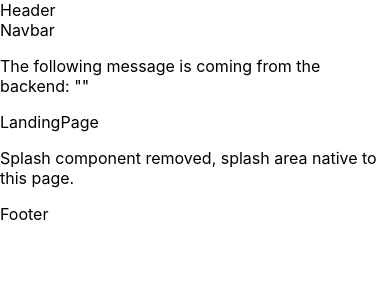
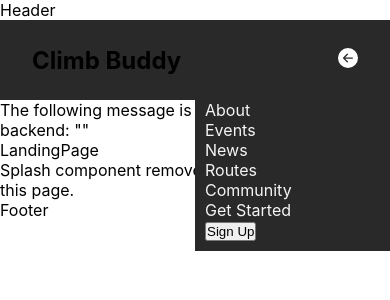
Before and after one commit to mz106/climbing-buddy-fe, a React (Create React App) app: page / in a window 390 px wide. Shown: the top 300 px of the page. Built offline with nearby package versions, Linux system fonts and the light colour scheme; no server answers.

Commit message:
#12 Navbar start_responsive

```diff
--- a/package.json
+++ b/package.json
@@ -8,6 +8,7 @@
     "@testing-library/user-event": "^13.5.0",
     "react": "^18.2.0",
     "react-dom": "^18.2.0",
+    "react-icons": "^4.4.0",
     "react-router-dom": "^6.3.0",
     "react-scripts": "5.0.1",
     "web-vitals": "^2.1.4"
--- a/src/components/UI/header/Header.js
+++ b/src/components/UI/header/Header.js
@@ -5,8 +5,9 @@ import Navbar from './navbar/Navbar';
 const Header = () => {
   return (
     <>
-        <div>Header</div>
+        <header>Header
         <Navbar />
+        </header>
     </>
 
   );
--- /dev/null
+++ b/src/components/UI/header/navbar/CSS/Navbar.css
@@ -0,0 +1,65 @@
+* {
+  margin: 0;
+  padding: 0;
+  box-sizing: border-box;
+}
+
+.nav-container {
+  min-height: 80px;
+  padding: 0 2rem;
+  background-color: #292929;
+  display: flex;
+  justify-content: space-between;
+  align-items: center;
+}
+.nav-container .nav-logo {
+  z-index: 1;
+}
+.nav-container .ul-desktop {
+  display: flex;
+  gap: 20px;
+}
+.nav-container ul li {
+  list-style-type: none;
+}
+.nav-container a {
+  text-decoration: none;
+  color: whitesmoke;
+}
+.nav-container .nav-menu-btn {
+  display: none;
+  color: white;
+  z-index: 1;
+}
+.nav-container .nav-btn {
+  padding: 5px;
+  cursor: pointer;
+  border: 0;
+  outline: none;
+}
+.nav-container .nav-mobile {
+  position: fixed;
+  right: 0;
+  top: 50px;
+  width: 50%;
+  background-color: #292929;
+  transition: 0.3s ease-in-out;
+}
+.nav-container .nav-mobile-hidden {
+  position: fixed;
+  left: -100%;
+  top: 50px;
+  transition: 0.3s ease-in-out;
+}
+.nav-container .ul-mobile {
+  padding: 50px 0 10px 10px;
+}
+
+@media screen and (max-width: 900px) {
+  .nav-container .ul-desktop {
+    display: none;
+  }
+  .nav-container .nav-menu-btn {
+    display: block;
+  }
+}/*# sourceMappingURL=Navbar.css.map */
--- /dev/null
+++ b/src/components/UI/header/navbar/CSS/Navbar.scss
@@ -0,0 +1,82 @@
+* {
+    margin: 0;
+    padding: 0;
+    box-sizing: border-box;
+}
+
+.nav-container {
+    min-height: 80px;
+    padding: 0 2rem;
+    background-color: #292929;
+    display: flex;
+    justify-content: space-between;
+    align-items: center;
+
+    .nav-logo {
+        z-index: 1;
+    }
+
+    .nav-desktop {
+
+    }
+
+    .ul-desktop {
+        display: flex;
+        gap: 20px;
+    }
+
+    ul li {
+        list-style-type: none;
+    }
+
+    a {
+        text-decoration: none;
+        color: whitesmoke;
+    }
+
+    .nav-menu-btn {
+        display: none;
+        color: white;
+        z-index: 1;
+    }
+
+    .nav-btn {
+        padding: 5px;
+        cursor: pointer;
+        border: 0;
+        outline: none;
+    }
+
+    .nav-mobile {
+        position: fixed;
+        right: 0;
+        top: 50px;
+        width: 50%;
+        background-color: #292929;
+        transition: .3s ease-in-out;
+    }
+
+    .nav-mobile-hidden {
+        position: fixed;
+        left: -100%;
+        top: 50px;
+        transition: .3s ease-in-out;
+    }
+
+    .ul-mobile {
+        padding: 50px 0 10px 10px;
+    }
+}
+
+@media screen and (max-width: 900px) {
+    .nav-container {
+
+        .ul-desktop {
+            display: none;
+        }
+        .nav-menu-btn {
+            display: block;
+        }
+    }
+
+}
--- a/src/components/UI/header/navbar/Navbar.js
+++ b/src/components/UI/header/navbar/Navbar.js
@@ -1,8 +1,49 @@
-import React from 'react'
+import { useState } from 'react';
+
+import { FaBars } from 'react-icons/fa';
+import { BsFillArrowLeftCircleFill } from 'react-icons/bs'
+
+import './CSS/Navbar.css'
 
 const Navbar = () => {
+
+    const [nav, setNav] = useState(false);
+
+    const handleNav = () => {
+      setNav(!nav)
+    }
+
   return (
-    <div>Navbar</div>
+    <div className="nav-container">
+      <h2 className='nav-logo'>Climb Buddy</h2>
+      <nav className='nav-desktop'>
+        <ul className='ul-desktop'>
+          <li><a href='#'>About</a></li>
+          <li><a href='#'>Events</a></li>
+          <li><a href='#'>News</a></li>
+          <li><a href='#'>Routes</a></li>
+          <li><a href='#'>Community</a></li>
+          <li><a href='#'>Get Started</a></li>
+          <button>Sign Up</button>
+        </ul>
+        </nav>
+        <div onClick={handleNav} className='nav-menu-btn'>
+          {!nav ? <BsFillArrowLeftCircleFill size={20} />
+                : <FaBars size={20} />}
+
+        </div>
+        <nav className={!nav ? 'nav-mobile': 'nav-mobile-hidden'}>
+          <ul className='ul-mobile'>
+            <li><a href='#'>About</a></li>
+            <li><a href='#'>Events</a></li>
+            <li><a href='#'>News</a></li>
+            <li><a href='#'>Routes</a></li>
+            <li><a href='#'>Community</a></li>
+            <li><a href='#'>Get Started</a></li>
+            <button>Sign Up</button>
+          </ul>
+        </nav>
+    </div>
   )
 }
 
```
Also changed, not shown: 2 other files (tests, documents, lock files or other folders).
